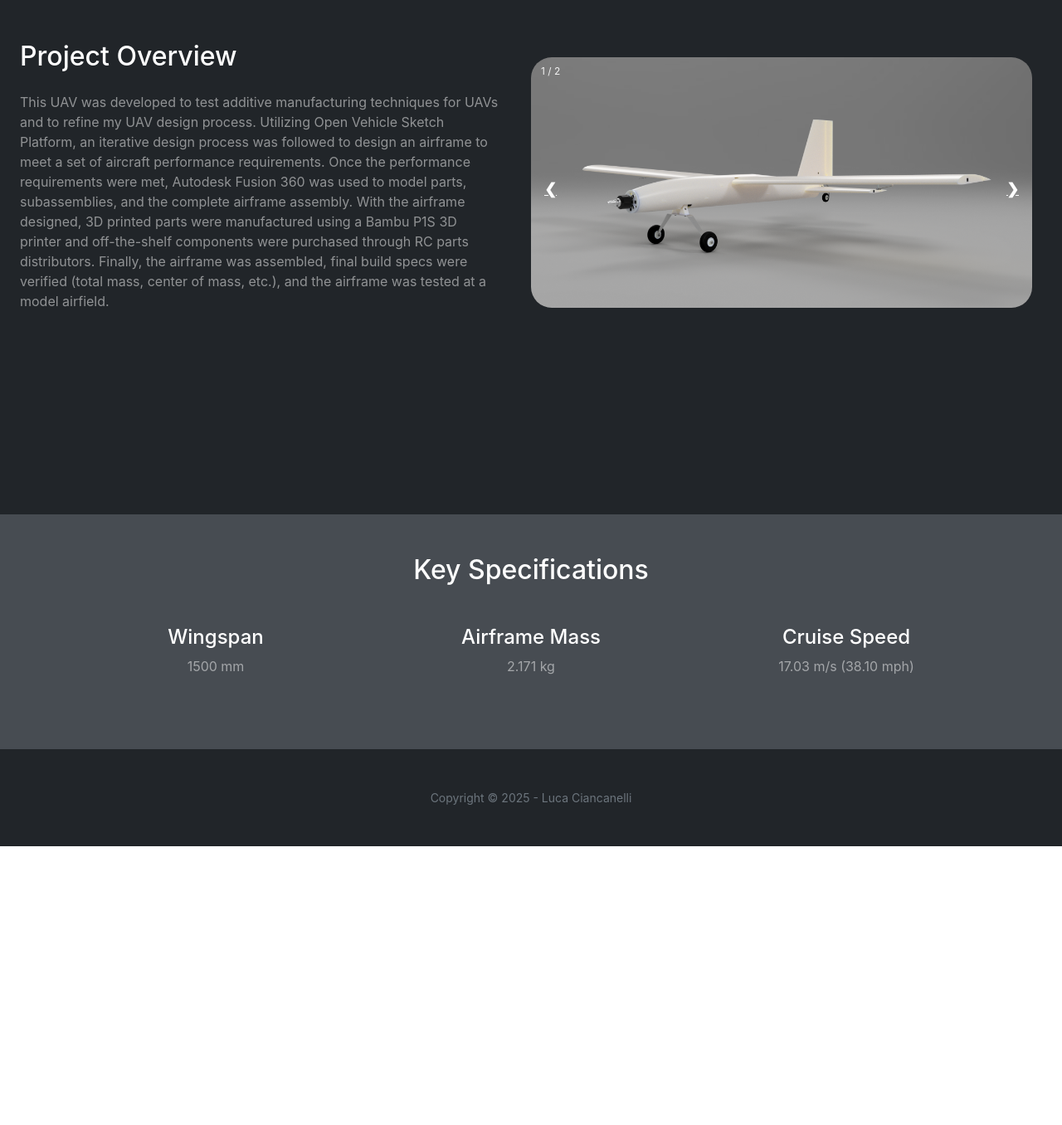
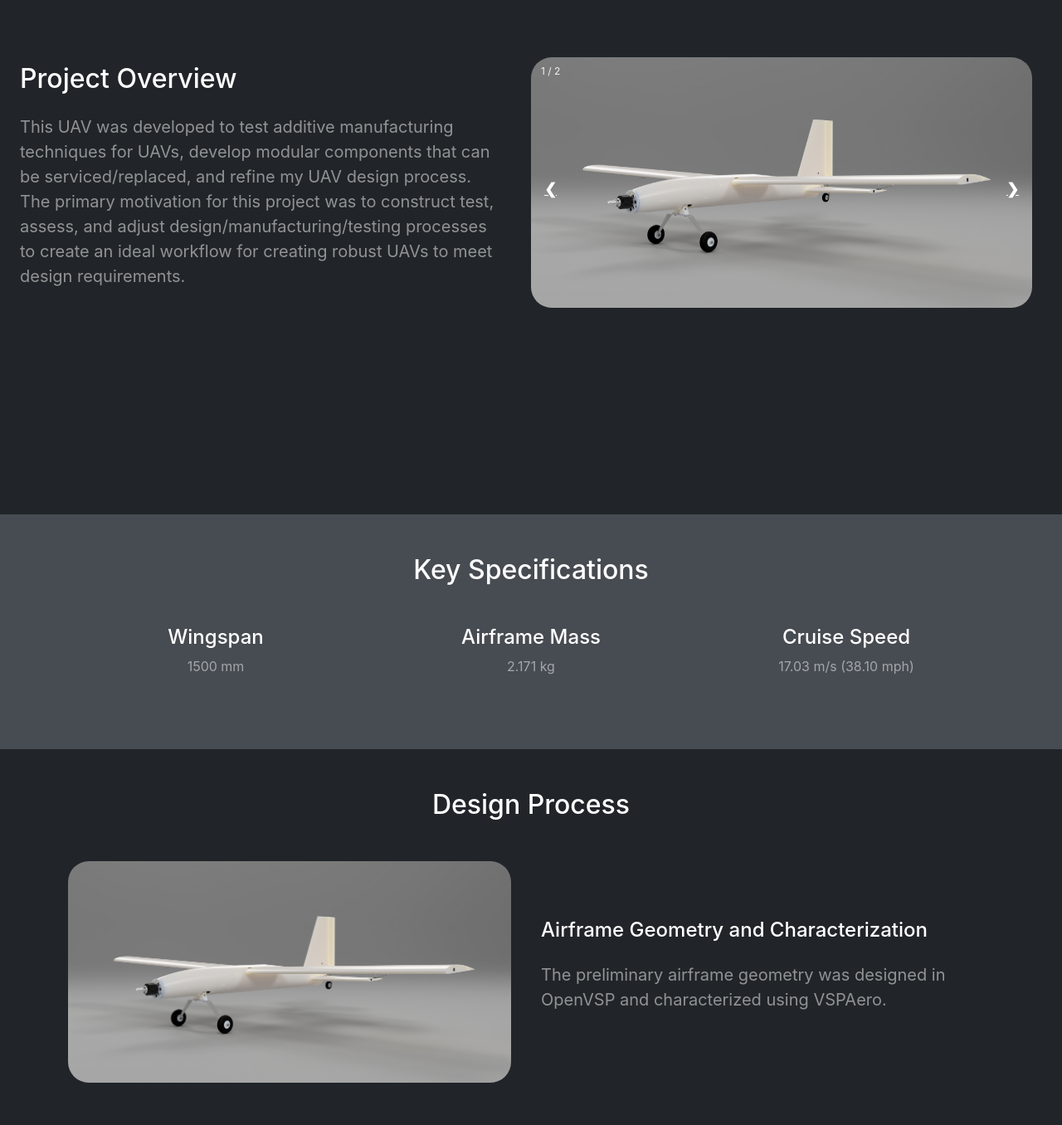
Before and after one commit to Luca23876/Portfolio_Website-Luca_Ciancanelli, a plain HTML site: page projects/3d_printed_plane.html in a window 1280 px wide. Shown: the part 980-2336 px from the top of the page at 83% size. Before the commit the page ends 2000 px from the top, so only its background shows below. Drawn offline with nearby package versions, Linux system fonts and the light colour scheme.

Commit message:
Changing work stations

```diff
--- a/projects/3d_printed_plane.html
+++ b/projects/3d_printed_plane.html
@@ -48,13 +48,10 @@
             <div class="row w-100 align-items-center justify-content-center">
                 <div class="col-lg-6 col-md-10 p-4">
                     <h2 class="mb-4">Project Overview</h2>
-                    <p class="text-white-50">
-                    This UAV was developed to test additive manufacturing techniques for UAVs and to refine my UAV design process.
-                    Utilizing Open Vehicle Sketch Platform, an iterative design process was followed to design an airframe to meet
-                    a set of aircraft performance requirements. Once the performance requirements were met, Autodesk Fusion 360 was used
-                    to model parts, subassemblies, and the complete airframe assembly. With the airframe designed, 3D printed parts were manufactured
-                    using a Bambu P1S 3D printer and off-the-shelf components were purchased through RC parts distributors. Finally, the airframe
-                    was assembled, final build specs were verified (total mass, center of mass, etc.), and the airframe was tested at a model airfield.
+                    <p class="text-white-50" style="font-size: 20px;">
+                    This UAV was developed to test additive manufacturing techniques for UAVs, develop modular components that can be serviced/replaced, and refine my UAV design process.
+                    The primary motivation for this project was to construct test, assess, and adjust design/manufacturing/testing processes to create an ideal workflow for creating robust UAVs to
+                    meet design requirements.
                     </p>
                 </div>
 
@@ -99,6 +96,27 @@
         </div>
     </section>
 
+    <!-- Design Process -->
+    <section id="specs" class="py-5 bg-dark">
+        <div class="container">
+            <h2 class="text-center mb-5 text-white-100">Design Process</h2>
+            <div class="row w-100 align-items-center justify-content-center">
+                <div class="slideshow-container col-lg-6 col-md-10">
+                    <img src="../assets/img/3d_printed_plane/Complete_Assembly.png" class="img-round" style="width:100%">
+                </div>
+
+                <div class="col-lg-6 col-md-10 p-4">
+                    <h4 class="mb-4 text-white-100">Airframe Geometry and Characterization</h4>
+                    <p class="text-white-50" style="font-size: 20px;">
+                    The preliminary airframe geometry was designed in OpenVSP and characterized using VSPAero.
+                    </p>
+                </div>
+                <br>
+                </div>
+            </div>
+        </div>
+    </section>
+
     <!-- Footer-->
     <footer class="bg-dark py-5">
         <div class="container px-4 px-lg-5"><div class="small text-center text-muted">Copyright &copy; 2025 - Luca Ciancanelli</div></div>
```
Also changed, not shown: index.html (+3 -3 lines), assets/img/pics/3D_Printed_Plane_CAD_Render.png (deleted), assets/img/pics/about_me.jpg (deleted), css/styles.css, 1 other file.
